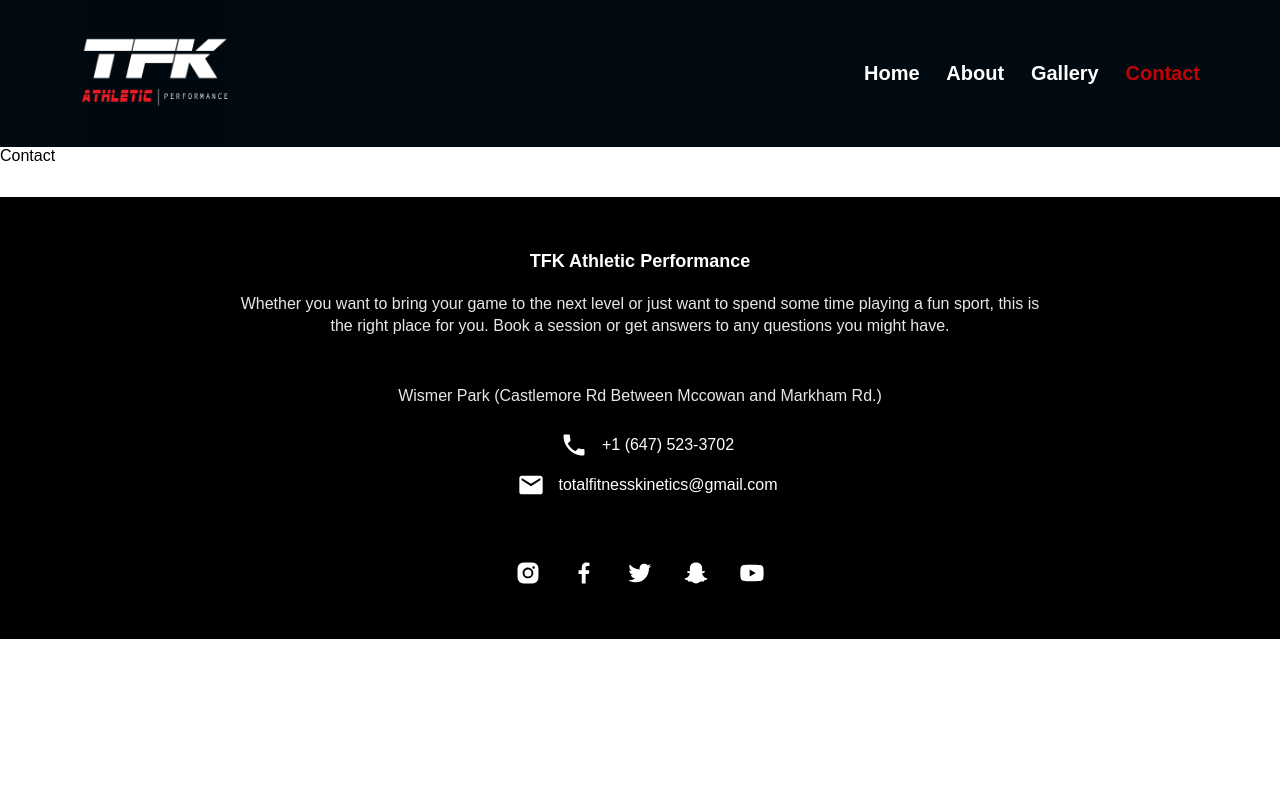
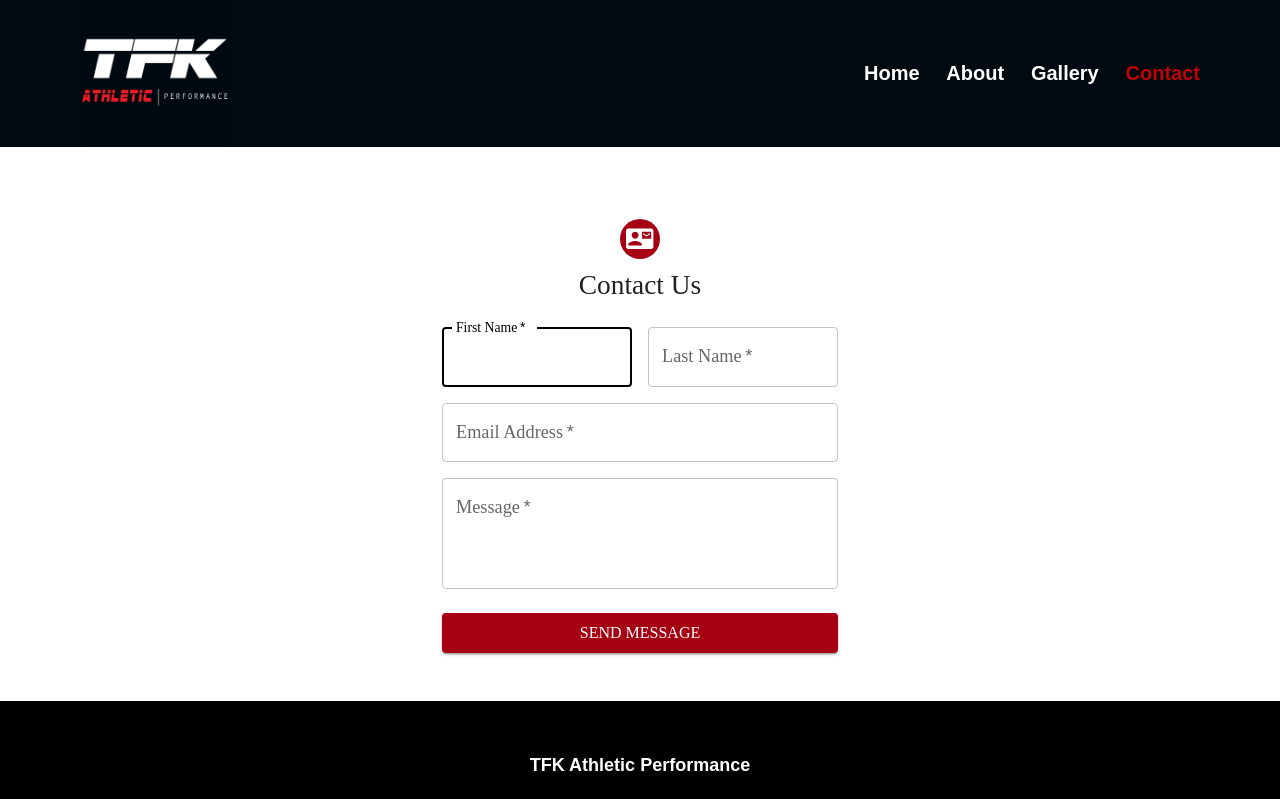
Before and after one commit to tfkathletics18/TFK-Website, a React (Vite) app: page /contact in a window 1280 px wide. Shown: the top 799 px of the page. Built offline with nearby package versions, Linux system fonts and the light colour scheme; a web font is replaced by a local one.

Commit message:
adds material ui form template and adjusted content and styling to match site colour palette and fonts

```diff
--- /dev/null
+++ b/src/components/ContactForm/ContactForm.jsx
@@ -0,0 +1,127 @@
+import * as React from 'react';
+import Avatar from '@mui/material/Avatar';
+import Button from '@mui/material/Button';
+import CssBaseline from '@mui/material/CssBaseline';
+import TextField from '@mui/material/TextField';
+import Grid from '@mui/material/Grid';
+import Box from '@mui/material/Box';
+import ContactMailIcon from '@mui/icons-material/ContactMail';
+import Typography from '@mui/material/Typography';
+import Container from '@mui/material/Container';
+import { createTheme, ThemeProvider } from '@mui/material/styles';
+
+const defaultTheme = createTheme({
+    typography: {
+        fontFamily: [
+            'Poppins'
+        ],
+        fontSize: 16,
+    },
+    palette: {
+        primary: {
+            main: '#A50113',
+        },
+    },
+});
+
+const focusColour = {
+  "& label.Mui-focused": {
+    color: "black"
+  },
+  "& .MuiOutlinedInput-root": {
+    "&.Mui-focused fieldset": {
+      borderColor: "black"
+    }
+  }
+}
+
+function ContactForm() {
+  const handleSubmit = (event) => {
+    event.preventDefault();
+    const data = new FormData(event.currentTarget);
+    console.log({
+      email: data.get('email'),
+      password: data.get('password'),
+    });
+  };
+
+  return (
+    <ThemeProvider theme={defaultTheme}>
+      <Container component="main" maxWidth="xs">
+        <CssBaseline />
+        <Box
+          sx={{
+            marginTop: 8,
+            display: 'flex',
+            flexDirection: 'column',
+            alignItems: 'center',
+          }}
+        >
+          <Avatar sx={{ m: 1, bgcolor: 'primary.main' }}>
+            <ContactMailIcon />
+          </Avatar>
+          <Typography component="h1" variant="h5">
+            Contact Us
+          </Typography>
+          <Box component="form" noValidate onSubmit={handleSubmit} sx={{ mt: 3 }}>
+            <Grid container spacing={2}>
+              <Grid item xs={12} sm={6}>
+                <TextField
+                  sx={focusColour}
+                  name="firstName"
+                  required
+                  fullWidth
+                  id="firstName"
+                  label="First Name"
+                  autoFocus
+                />
+              </Grid>
+              <Grid item xs={12} sm={6}>
+                <TextField
+                  sx={focusColour}
+                  required
+                  fullWidth
+                  id="lastName"
+                  label="Last Name"
+                  name="lastName"
+                />
+              </Grid>
+              <Grid item xs={12}>
+                <TextField
+                  sx={focusColour}
+                  required
+                  fullWidth
+                  id="email"
+                  label="Email Address"
+                  name="email"
+                />
+              </Grid>
+              <Grid item xs={12}>
+                <TextField
+                  sx={focusColour}
+                  required
+                  fullWidth
+                  name="message"
+                  label="Message"
+                  id="message"
+                  multiline
+                  minRows={3}
+                />
+              </Grid>
+            </Grid>
+            <Button
+              type="submit"
+              fullWidth
+              variant="contained"
+              sx={{ mt: 3, mb: 2 }}
+            >
+              Send Message
+            </Button>
+          </Box>
+        </Box>
+      </Container>
+    </ThemeProvider>
+  );
+}
+
+export default ContactForm;
--- a/src/pages/Contact/Contact.jsx
+++ b/src/pages/Contact/Contact.jsx
@@ -1,8 +1,9 @@
-import React from 'react'
+import React from 'react';
+import ContactForm from "../../components/ContactForm/ContactForm";
 
 function Contact() {
   return (
-    <div>Contact</div>
+    <ContactForm />
   )
 }
 
```
